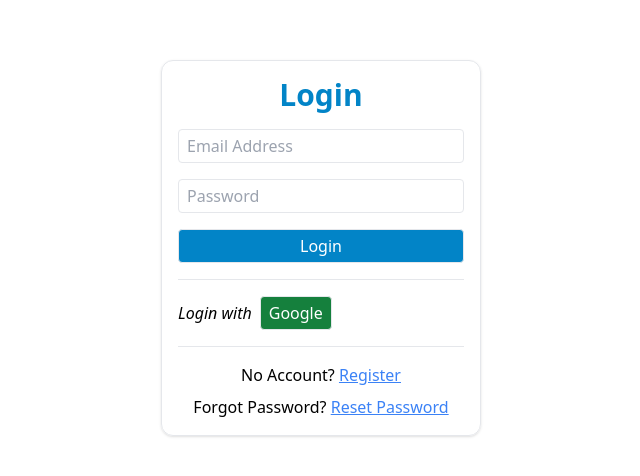
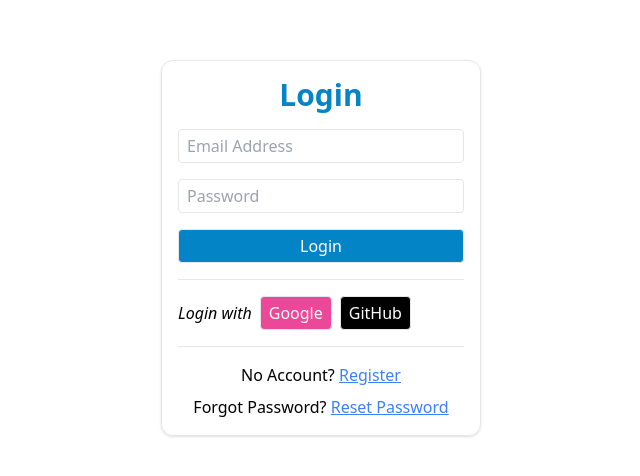
Before and after one commit to msisaif/minibook, a React (Vite) app: page /login in a window 1280 px wide. Shown: the part 152-628 px from the top of the page, without its empty margins (319-959 px from the left). Built offline with nearby package versions, Linux system fonts and the light colour scheme.

Commit message:
Login with GitHub

```diff
--- a/src/firebase.js
+++ b/src/firebase.js
@@ -8,12 +8,14 @@ import {
   createUserWithEmailAndPassword,
   getAuth,
   GoogleAuthProvider,
+  GithubAuthProvider,
   sendPasswordResetEmail,
   signInWithEmailAndPassword,
   signInWithPopup,
 } from "firebase/auth";
 
 const googleAuthProvider = new GoogleAuthProvider();
+const githubAuthProvider = new GithubAuthProvider();
 
 // Your web app's Firebase configuration
 // For Firebase JS SDK v7.20.0 and later, measurementId is optional
@@ -61,10 +63,17 @@ const signInWithGoogle = async () => {
   return response;
 }
 
+const signInWithGitHub = async () => {
+  const response = signInWithPopup(auth, githubAuthProvider);
+
+  return response;
+}
+
 export {
   auth,
   loginWithEmailAndPassword,
   registerWithEmailAndPassword,
   sendPasswordReset,
   signInWithGoogle,
+  signInWithGitHub,
 };
--- a/src/pages/Login.jsx
+++ b/src/pages/Login.jsx
@@ -1,7 +1,7 @@
 import { useState } from "react";
 import { NavLink, useNavigate } from "react-router-dom";
 import CenterContainer from "../components/CenterContainer";
-import { loginWithEmailAndPassword, signInWithGoogle } from "../firebase";
+import { loginWithEmailAndPassword, signInWithGitHub, signInWithGoogle } from "../firebase";
 
 function Login() {
   const navigate = useNavigate();
@@ -22,15 +22,31 @@ function Login() {
     }
   }
 
-  async function handleSocialLogin() {
-    try {
-      const response = await signInWithGoogle();
+  function getSignInProvider(provider) {
+    switch(provider) {
+      case 'google':
+        return signInWithGoogle;
 
-      console.log(response);
+      case 'github':
+        return signInWithGitHub;
 
-      navigate("/");
-    } catch (err) {
-      console.log(err);
+      default: null
+    }
+  }
+
+  async function handleSocialLogin(provider) {
+    const signInWithProvider = getSignInProvider(provider);
+
+    if(signInWithProvider) {
+      try {
+        const response = await signInWithProvider();
+
+        console.log(response);
+
+        navigate("/");
+      } catch (err) {
+        console.log(err);
+      }
     }
   }
 
@@ -70,10 +86,17 @@ function Login() {
           <p className="italic">Login with</p>
           <button
             type="button"
-            onClick={handleSocialLogin}
-            className="px-2 py-1 border rounded bg-green-700 text-white"
+            onClick={() => handleSocialLogin('google')}
+            className="px-2 py-1 border rounded bg-pink-500 text-white"
           >
             Google
+          </button>
+          <button
+            type="button"
+            onClick={() => handleSocialLogin('github')}
+            className="px-2 py-1 border rounded bg-black text-white"
+          >
+            GitHub
           </button>
         </div>
         <hr className="mt-4" />
```
